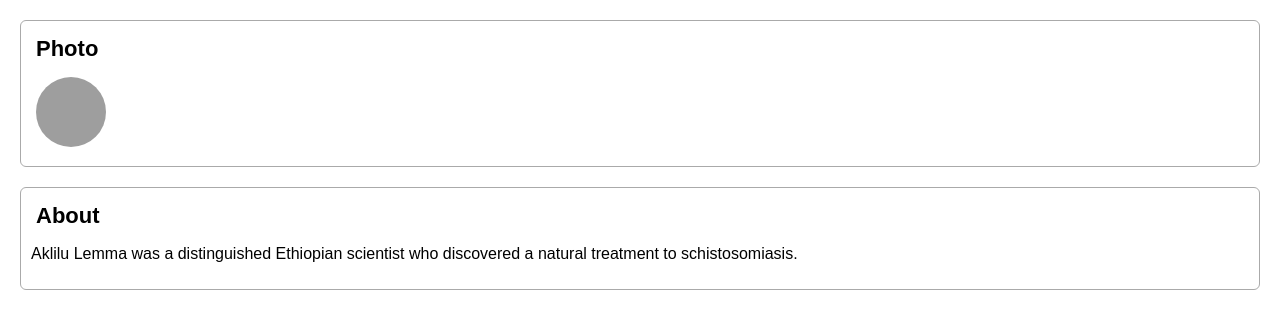
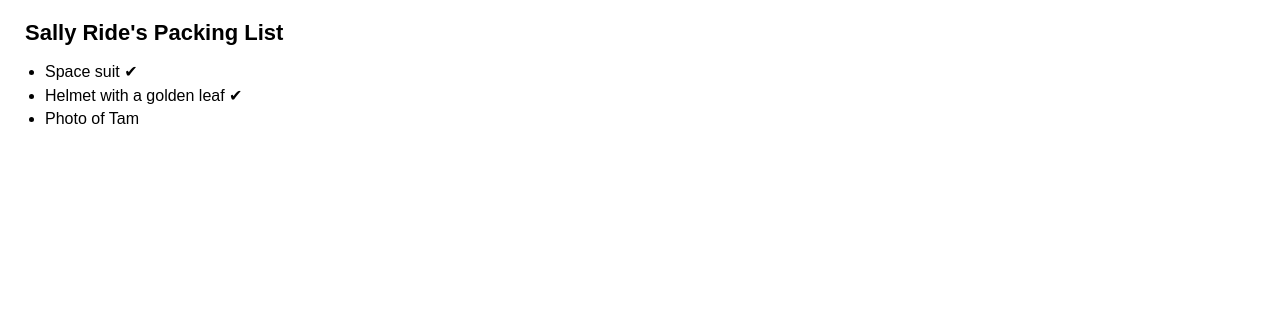
Before and after one commit to inai17ibar/react-sample-app, a React (Create React App) app: page / in a window 1280 px wide. Shown: the top 328 px of the page. Built offline with nearby package versions, Linux system fonts and the light colour scheme; grey boxes are pictures that could not be loaded.

Commit message:
Conditionally returning JSX

```diff
--- a/src/App.js
+++ b/src/App.js
@@ -1,9 +1,37 @@
 import React from 'react';
 import './App.css';
-import Profile from './Profile';
+
+function Item({ name, isPacked }) {
+  if (isPacked) {
+    return <li className="item">{name} ✔</li>;
+  }
+  return <li className="item">{name}</li>;
+}
+
+function PackingList() {
+  return (
+    <section>
+      <h1>Sally Ride's Packing List</h1>
+      <ul>
+        <Item
+          isPacked={true}
+          name="Space suit"
+        />
+        <Item
+          isPacked={true}
+          name="Helmet with a golden leaf"
+        />
+        <Item
+          isPacked={false}
+          name="Photo of Tam"
+        />
+      </ul>
+    </section>
+  );
+}
 
 export default function App() {
   return (
-    <Profile></Profile>
+    <PackingList></PackingList>
   );
 }
```
